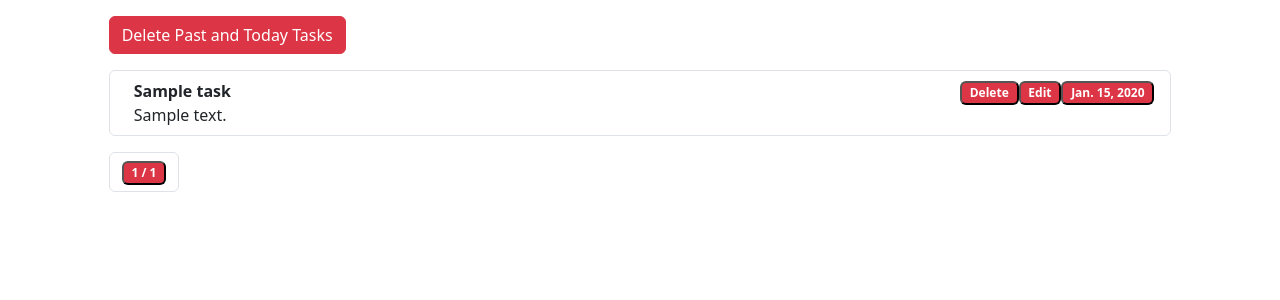
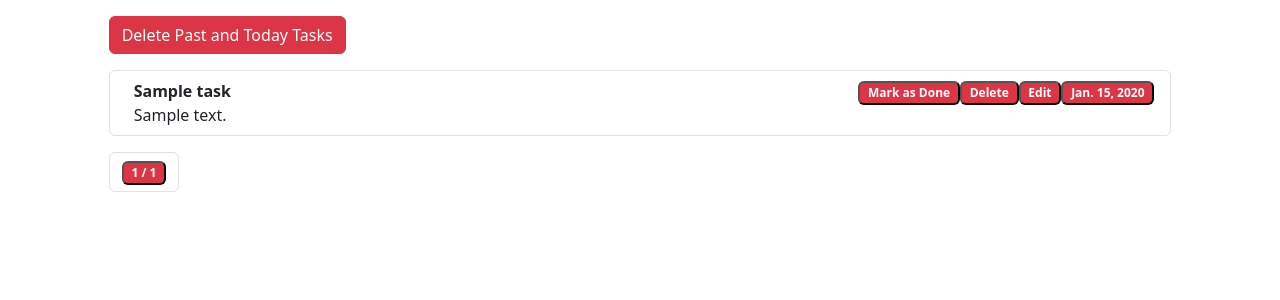
Before and after one commit to badgersky/todo-web-app, a Django app: page /tasks/list/ in a window 1280 px wide. Shown: the part 76-376 px from the top of the page. Run offline with Django 4.2, Linux system fonts and the light colour scheme; a user stored in the database is signed in; tables that the repository leaves empty hold one stand-in row (values such as "Sample post"); some libraries are stand-ins or nearby versions.

Commit message:
update mark as done view, create endpoint for view, linked view to template

```diff
--- a/tasks/templates/tasks/list-tasks.html
+++ b/tasks/templates/tasks/list-tasks.html
@@ -18,7 +18,10 @@
                 <div class="fw-bold">{{ task.title }}</div>
                 {{ task.description }}
             </div>
-            {% if today >= task.date %}
+            <a href="{% url 'tasks:mark-done' pk=task.id %}">
+                <button class="badge bg-danger">Mark as Done</button>
+            </a>
+            {% if today >= task.date or task.is_done %}
                 <a href="{% url 'tasks:delete' pk=task.id %}">
                     <button class="badge bg-danger">Delete</button>
                 </a>
--- a/tasks/urls.py
+++ b/tasks/urls.py
@@ -10,4 +10,5 @@ urlpatterns = [
     path('delete/<pk>/', views.DeleteTask.as_view(), name='delete'),
     path('edit/<pk>/', views.EditTask.as_view(), name='edit'),
     path('delete/', views.DeletePastTasks.as_view(), name='delete-many'),
+    path('mark-done/<pk>/', views.MarkAsDone.as_view(), name='mark-done')
 ]
--- a/tasks/views.py
+++ b/tasks/views.py
@@ -76,7 +76,7 @@ class MarkAsDone(LoginRequiredMixin, TaskCreatorRequiredMixin, View):
     login_url = reverse_lazy('users:login')
 
     def get(self, request, pk):
-        task = Task.objects.filter(user=request.user, pk=pk)
+        task = Task.objects.get(user=request.user, pk=pk)
         task.is_done = True
         task.save()
-        return reverse(redirect('tasks:list'))
+        return redirect(reverse('tasks:list'))
```
